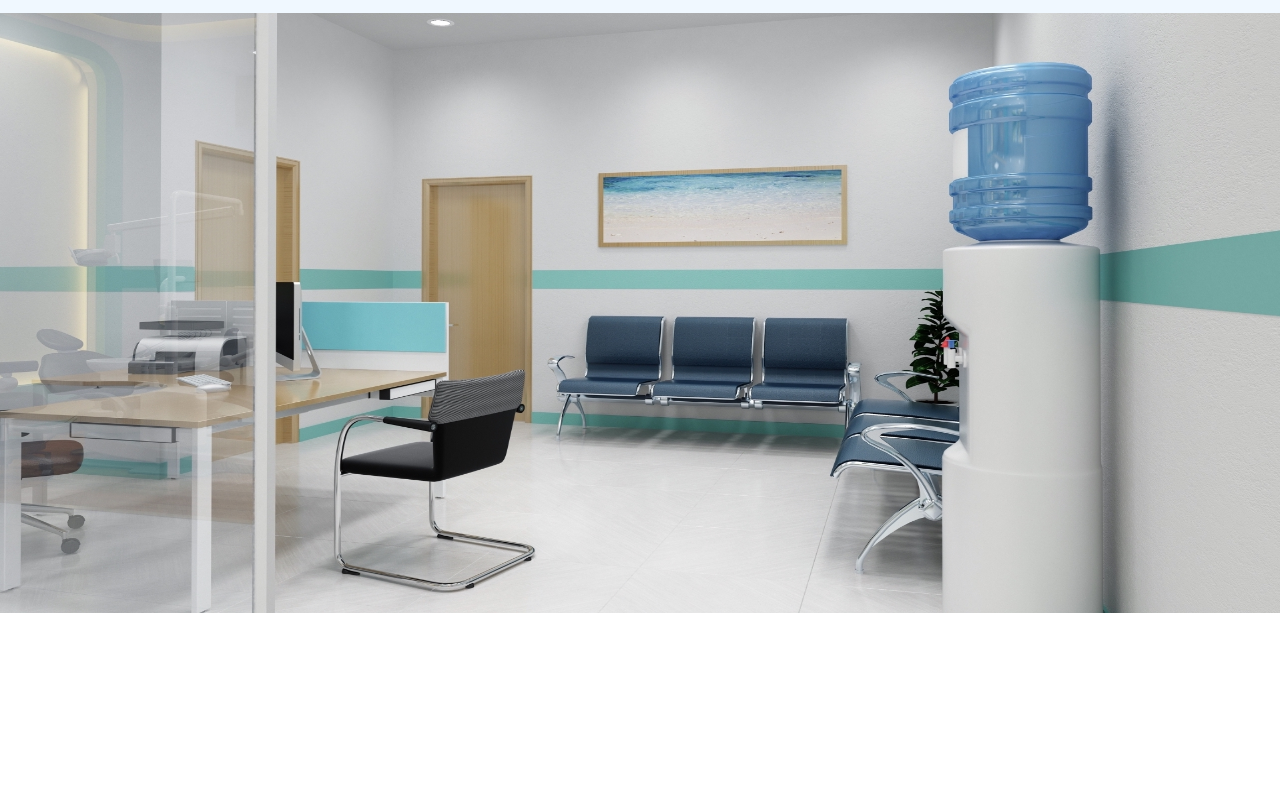
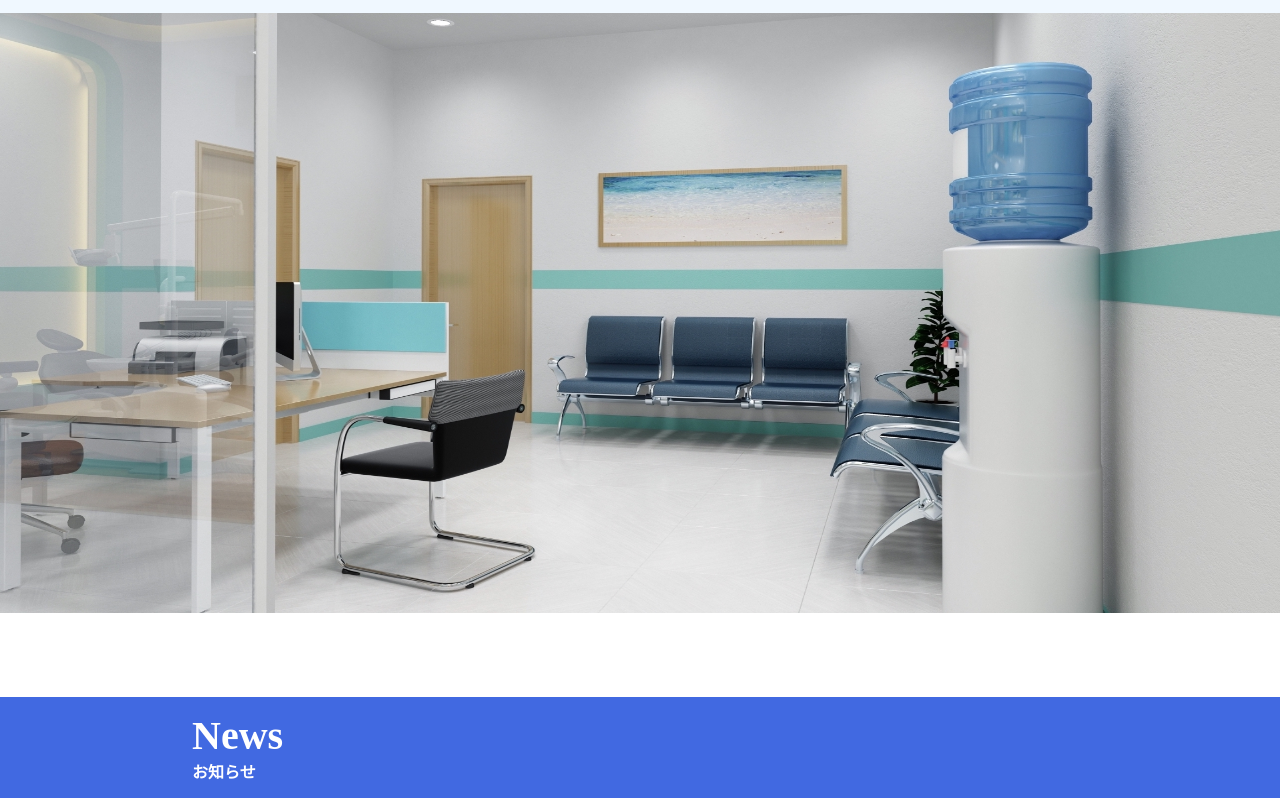
Before and after one commit to yuri0427a/website1, a plain HTML site: page index.html in a window 1280 px wide. Shown: the part 79-877 px from the top of the page. Before the commit the page ends 800 px from the top, so only its background shows below. Drawn offline with nearby package versions, Linux system fonts and the light colour scheme.

Commit message:
[Add]TOP/お知らせ見出し、見出しコンポネート

```diff
--- a/index.html
+++ b/index.html
@@ -79,6 +79,13 @@
             <img src="img/mainvisual.jpg" alt="テキストテキストテキスト">
         </div>
     </div><!-- /main -->
+
+    <div id="news">
+        <div class="news_midashi headline">
+            <h2 class="headline_title">News</h2>
+            <p class="headline_hurigana">お知らせ</p>
+        </div>
+    </div><!-- /news -->
 </body>
 
 </html>
--- a/style.css
+++ b/style.css
@@ -26,6 +26,25 @@ time, mark, audio, video {
 }
 
 
+/* 見出しレイアウト */
+
+.headline{ /* 見出しレイアウト全体→見出しクラスににheadlineを足すと背景反映 */
+    padding: 15px 0 15px 15%;
+    background-color: #4169e1;
+    color: #fff;
+    font-weight: bold;
+}
+
+.headline_title{ /* 見出し h2 */
+    font-size: 40px;
+    color: inherit;
+}
+
+.headline_hurigana{ /* 見出し p */
+    color: inherit;
+}
+
+
 /* アイコン(使用箇所:ヘッダー上部Twitter) */
 
 .icon{ /* アイコン */
@@ -33,6 +52,7 @@ time, mark, audio, video {
     vertical-align: middle;
     font-size: 25px;
 }
+
 
 /* ヘッダー */
 
```
